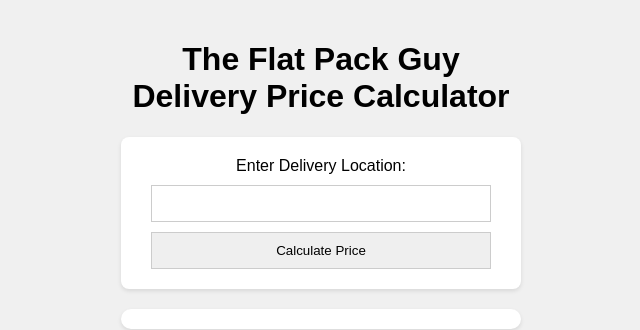
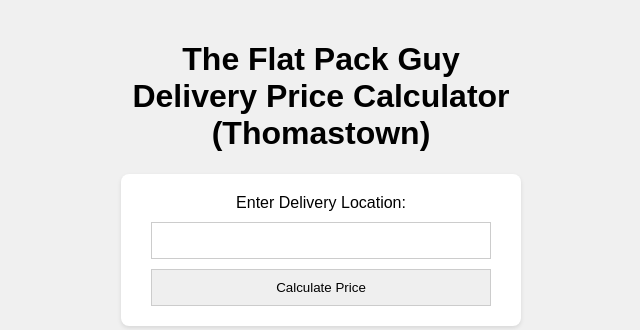
Before and after one commit to baz-159/deliveryApp-Nunawading, a website: page index.html in a window 1280 px wide. Shown: the top 330 px of the page, without its empty margins (319-959 px from the left). Drawn offline with Linux system fonts and the light colour scheme; some packages are replaced by stand-ins of ours.

Commit message:
V4. Updated Title.

```diff
--- a/index.html
+++ b/index.html
@@ -3,13 +3,13 @@
 <head>
     <meta charset="UTF-8">
     <meta name="viewport" content="width=device-width, initial-scale=1.0">
-    <title>The Flat Pack Guy Delivery Price Calculator</title>
+    <title>The Flat Pack Guy Delivery Price Calculator (Thomastown)</title>
     <link rel="stylesheet" href="style.css">
     <script async defer src="https://maps.googleapis.com/maps/api/js?key=AIzaSyAuRY-FOpCdH7Rn9uTd8p7qgLo5vQjEht4&libraries=places"></script>
 </head>
 <body>
     <div class="container">
-        <h1>The Flat Pack Guy Delivery Price Calculator</h1>
+        <h1>The Flat Pack Guy Delivery Price Calculator (Thomastown)</h1>
         <form id="deliveryForm">
             <label for="location">Enter Delivery Location:</label>
             <input type="text" id="location" name="location">
```
